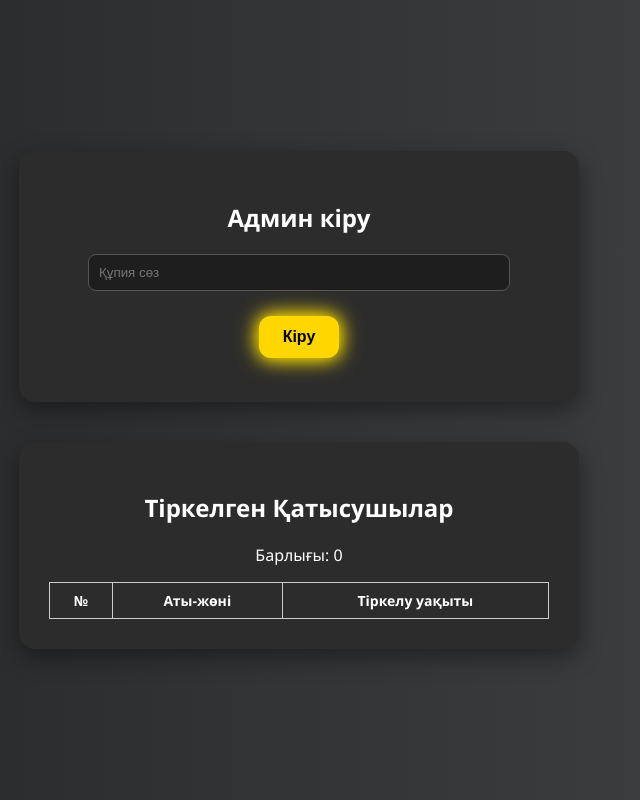
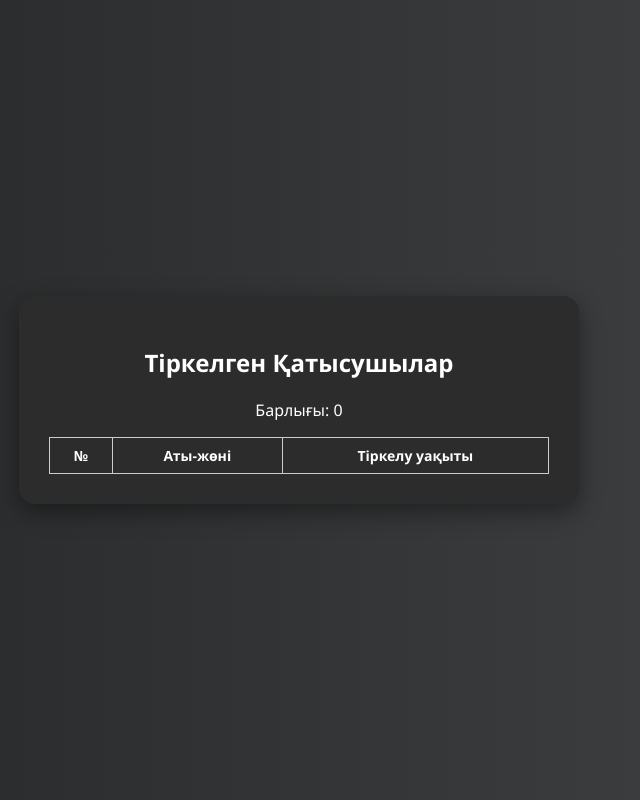
Before and after one commit to nurtu00/family_fest_2025, a plain HTML site: page admin.html in a window 1280 px wide. Shown: the whole page, without its empty margins (341-981 px from the left). Drawn offline with Linux system fonts and the light colour scheme.

Commit message:
Add files via upload

```diff
--- a/admin.html
+++ b/admin.html
@@ -3,18 +3,11 @@
 <html lang="kk">
 <head>
   <meta charset="UTF-8">
-  <title>Админ Панелі</title>
+  <title>Family Fest 2025 - Қатысушылар тізімі</title>
   <link rel="stylesheet" href="style.css">
 </head>
 <body>
-  <div class="container" id="loginSection">
-    <h2>Админ кіру</h2>
-    <input type="password" id="adminPassword" placeholder="Құпия сөз">
-    <button class="glow-button" onclick="login()">Кіру</button>
-    <p id="loginError" class="error"></p>
-  </div>
-
-  <div class="container hidden" id="adminPanel">
+  <div class="container" id="adminPanel">
     <h2>Тіркелген Қатысушылар</h2>
     <p>Барлығы: <span id="totalCount">0</span></p>
     <table id="userTable">
@@ -26,17 +19,6 @@
   </div>
 
   <script>
-    function login() {
-      const password = document.getElementById('adminPassword').value;
-      if (password === '0208') {
-        document.getElementById('loginSection').classList.add('hidden');
-        document.getElementById('adminPanel').classList.remove('hidden');
-        loadUsers();
-      } else {
-        document.getElementById('loginError').innerText = 'Құпия сөз қате!';
-      }
-    }
-
     function loadUsers() {
       const users = JSON.parse(localStorage.getItem('users')) || [];
       const tableBody = document.querySelector('#userTable tbody');
@@ -48,6 +30,8 @@
       });
       document.getElementById('totalCount').innerText = users.length;
     }
+
+    window.onload = loadUsers;
   </script>
 </body>
 </html>
```
